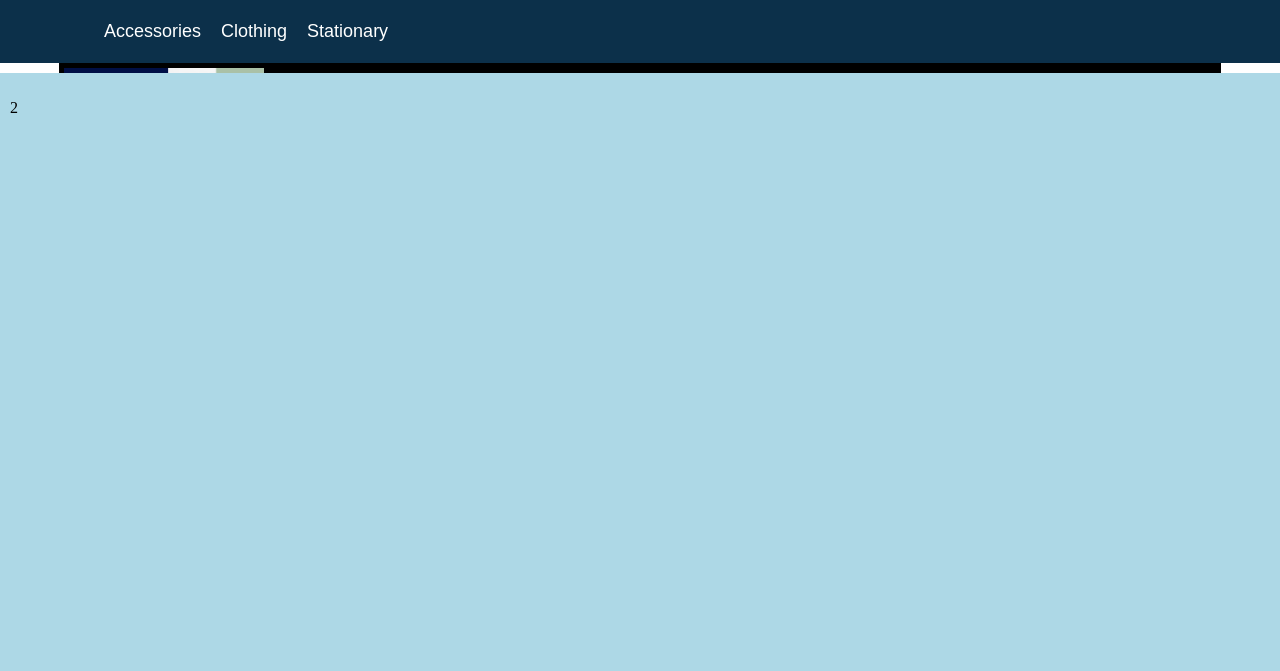
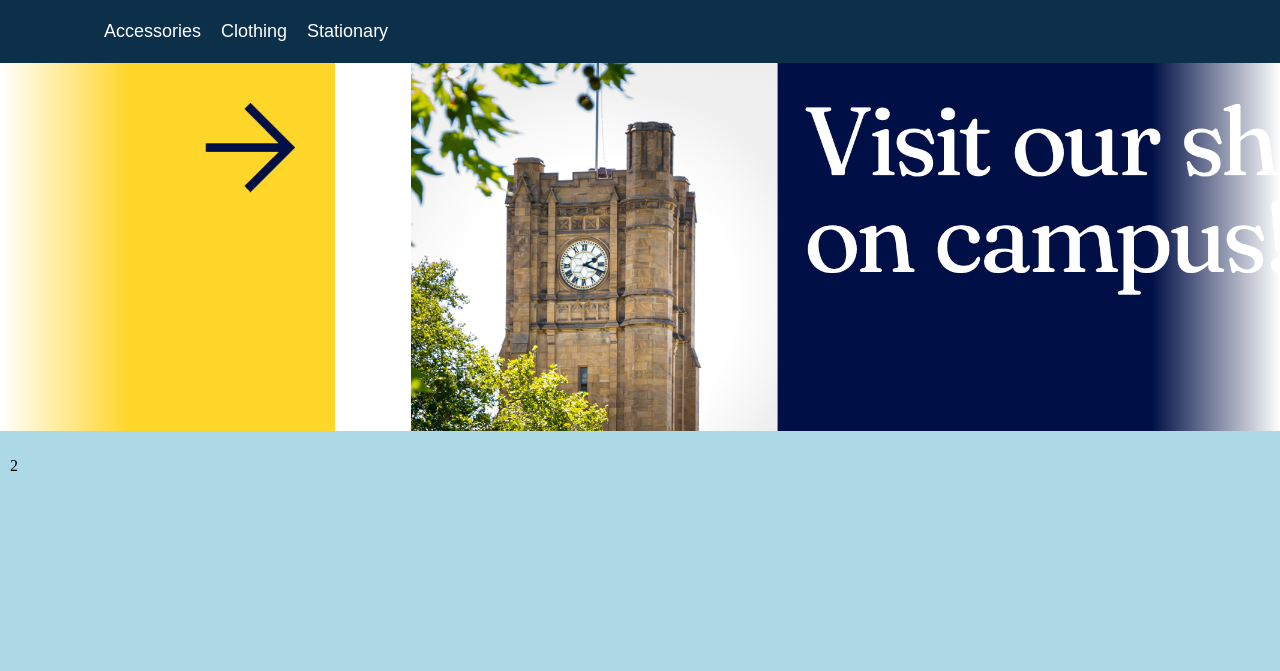
Before and after one commit to ProlexicGT/Apu-Store, a PHP site: page / in a window 1280 px wide. Shown: the part 133-804 px from the top of the page. Run offline with PHP 8.4, Linux system fonts and the light colour scheme.

Commit message:
added functioning carousel animation

```diff
--- a/index.html
+++ b/index.html
@@ -28,9 +28,11 @@
       </ul>
     </div>
     <div class="wrapper" id="container">
-        <img src="/img/car1.jpg" class="item1"alt="">
-        <img src="/img/car2.png" class="item2"alt="">
-        <img src="/img/car3.jpg" class="item3"alt="">
+      <div class="group">
+        <img src="/img/car1.jpg" class="item item1"alt="">
+        <img src="/img/car2.png" class="item item2"alt="">
+        <img src="/img/car3.jpg" class="item item3"alt="">
+      </div>
     </div>
     <div class="content"  id="container">
         <p>2</p>
--- a/style.css
+++ b/style.css
@@ -90,34 +90,56 @@ body {
 	transition: color 200ms ease, background-color 200ms ease;
 }
 
-.carousel {
-    overflow: hidden;
-	margin-right: auto;
-	margin-left: auto;
+.wrapper {
+	max-width: 1536px;
+	height: 368px;
+	width: 100%;
+	position: relative;
 	margin-inline: auto;
-	background-color: rgb(12, 48, 74);
-	position: relative;
+	overflow: hidden;
+	mask-image: linear-gradient(
+		to right,
+		rgba(0,0,0,0),
+		rgba(0,0,0,1) 10%,
+		rgba(0,0,0,1) 90%,
+		rgba(0,0,0,0)
+	);
 }
 
-.wrapper {
-	border: 5px solid black;
-	max-width: 1536px;
-	width: 90%;
-	position: relative;
-	margin-inline: auto;
+.wrapper:hover img{
+	animation-play-state: paused;
 }
 
 .wrapper img{
 	position: absolute;
-    max-width: 200px;
-    /* background-color: rgb(178, 240, 178); */
+    max-width: 1536px;
+	left: calc(1100px*3);
+	animation-name: carousel;
+	animation-duration: 25s;
+	animation-timing-function: linear;
+	animation-iteration-count: infinite;
 }
 
 @keyframes carousel {
-    to {
-        left: -3840px;
-    }
+	to {
+		left: -1536px;
+	}
 }
+.item1 {
+	animation-delay: calc(25s/3 * (3 - 1) * -1);
+	/* display: none; */
+}
+
+.item2 {
+	animation-delay: calc(25s/3 * (3 - 2) * -1);
+	/* display: none; */
+}
+
+.item3 {
+	animation-delay: calc(25s/3 * (3 - 3) * -1);
+	/* display: none; */
+}
+
 
 .content {
 	padding: 10px;
--- a/test.html
+++ b/test.html
@@ -8,9 +8,9 @@
 </head>
 <body>
     <div class="wrapper" id="container">
-        <img src="/img/car1.jpg" class="item1"alt="">
-        <img src="/img/car2.png" class="item2"alt="">
-        <img src="/img/car3.jpg" class="item3"alt="">
+        <img src="/img/car1.jpg" class="item1" alt="">
+        <img src="/img/car2.png" class="item2" alt="">
+        <img src="/img/car3.jpg" class="item3" alt="">
     </div>
 </body>
 </html>
```
